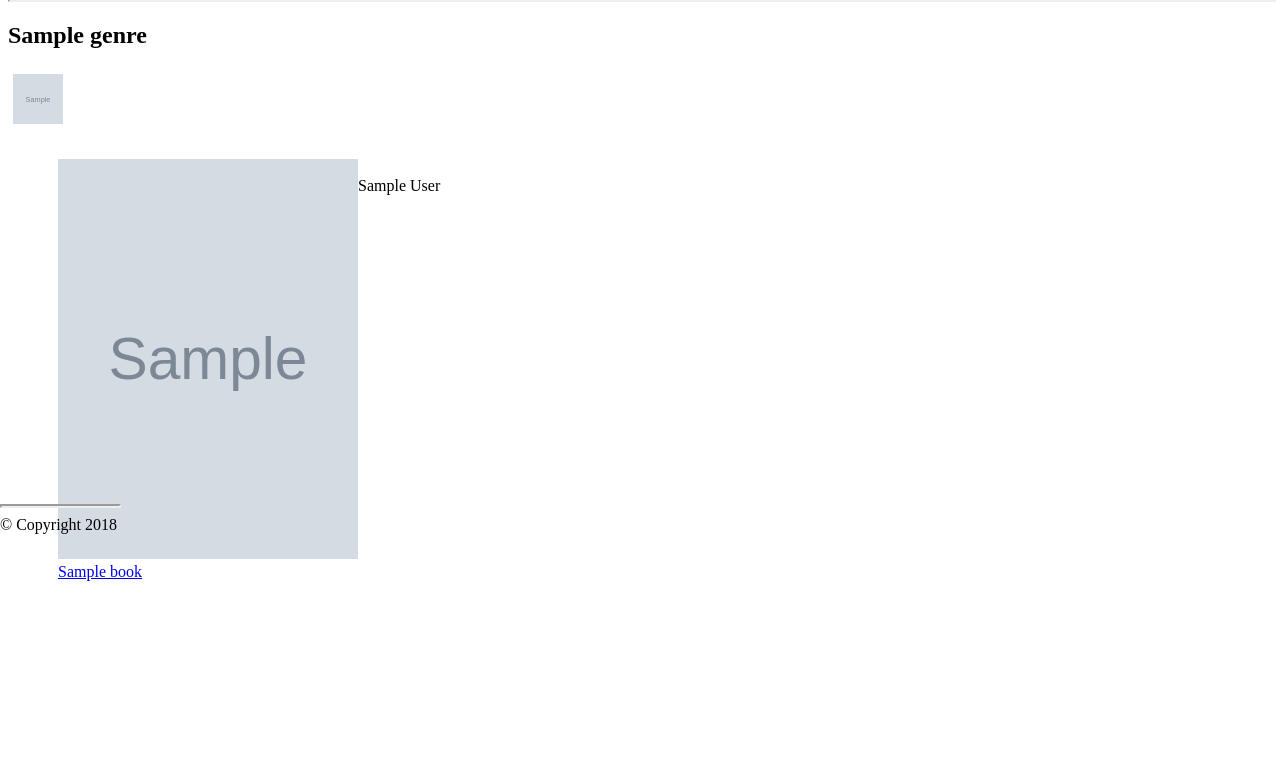
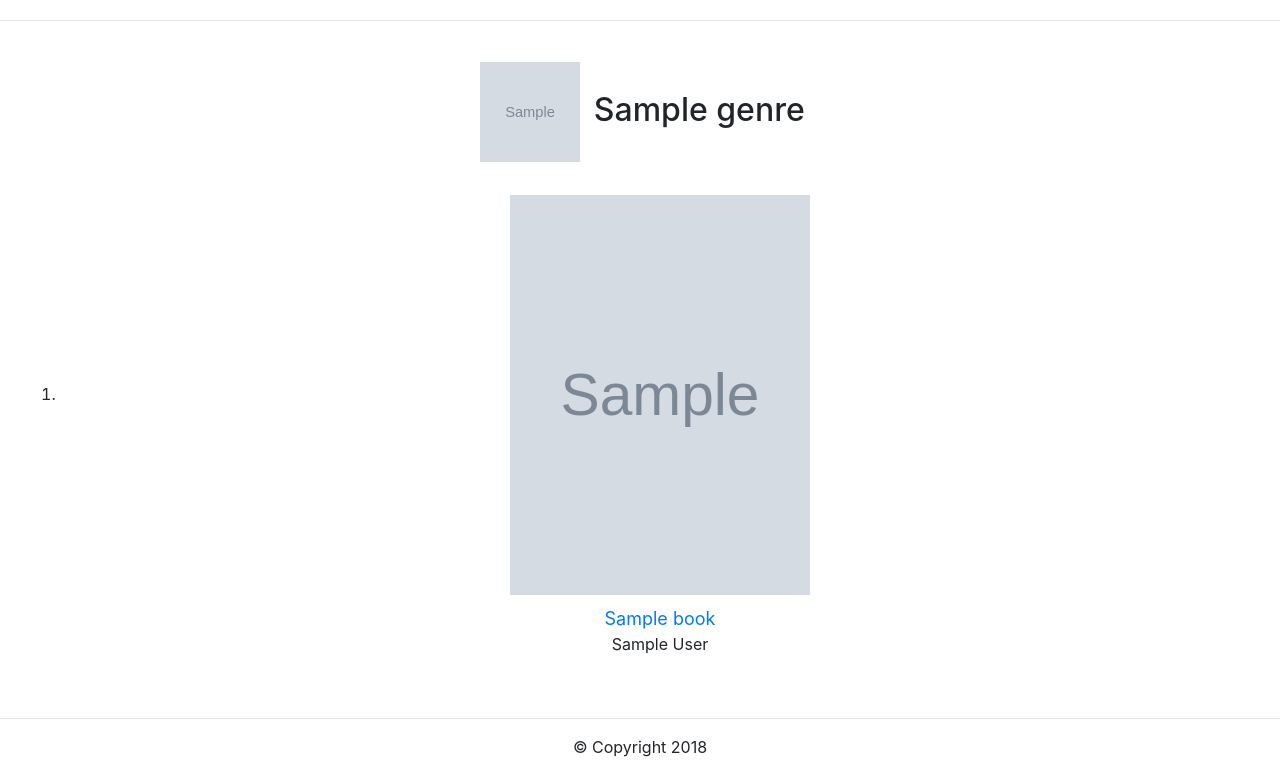
Before and after one commit to parsan98/Book-Catalog-FlaskApp, a Flask app: page /genre/1/ in a window 1280 px wide. Shown: the part 256-1035 px from the top of the page. Before the commit the page ends 837 px from the top, so only its background shows below. Run offline with Flask 2, Linux system fonts and the light colour scheme; tables that the repository leaves empty hold one stand-in row (values such as "Sample post"); grey boxes marked "Sample" are stand-in pictures; some libraries are stand-ins or nearby versions.

Commit message:
Working update - stylised

```diff
--- a/application.py
+++ b/application.py
@@ -145,9 +145,7 @@ def gdisconnect():
 	    del login_session['username']
 	    del login_session['email']
 	    del login_session['picture']
-	    response = make_response(json.dumps('Successfully disconnected.'), 200)
-	    response.headers['Content-Type'] = 'application/json'
-	    return response
+	    return redirect(url_for('showAllGenres', private=False))
     else:
 	    # Invalid token
 	    response = make_response(json.dumps('Failed to revoke token for given user.', 400))
@@ -166,7 +164,7 @@ def showAllGenres():
     if 'username' not in login_session:
         return render_template('allGenres.html', genres=genres, private=False)
     else:
-        return render_template('allGenres.html', genres=genres, private=True)
+        return render_template('allGenres.html', genres=genres, private=True, picture=login_session['picture'])
 
 
 @app.route('/genre/<int:genre_id>/')
@@ -177,7 +175,7 @@ def showGenreItems(genre_id):
     if 'username' not in login_session:
         return render_template('allBooks.html', genre=genre, books=books, private=False)
     else:
-        return render_template('allBooks.html', genre=genre, books=books, private=True)
+        return render_template('allBooks.html', genre=genre, books=books, private=True, picture=login_session['picture'])
 
 
 @app.route('/book/<int:book_id>/')
@@ -190,9 +188,9 @@ def showBook(book_id):
         return render_template('book.html', book=book, genre=genre, creator=creator, private=False, isCreator=False)
     else:
         if (login_session['username'] == creator.name):
-            return render_template('book.html', book=book, genre=genre, creator=creator, private=True, isCreator=true)
+            return render_template('book.html', book=book, genre=genre, creator=creator, private=True, picture=login_session['picture'], isCreator=True)
         else:
-            return render_template('book.html', book=book, genre=genre, creator=creator, private=True, isCreator=false)
+            return render_template('book.html', book=book, genre=genre, creator=creator, private=True, picture=login_session['picture'], isCreator=False)
 
 
 @app.route('/book/new/', methods=['GET', 'POST'])
@@ -212,9 +210,9 @@ def addBook():
                         user=user)
         session.add(book)
         session.commit()
-        return redirect(url_for('showGenreItems', genre_id=genre.id, private=True))
+        return redirect(url_for('showGenreItems', genre_id=genre.id, private=True, picture=login_session['picture']))
     else:
-        return render_template('createBook.html', private=True)
+        return render_template('createBook.html', private=True, picture=login_session['picture'])
 
 
 @app.route('/book/<int:book_id>/edit/', methods=['GET', 'POST'])
@@ -233,9 +231,9 @@ def editBook(book_id):
         book.description = '{}'.format(request.form['description'])
         book.genre = session.query(Genre).filter_by(id=request.form['genre']).one()
         book.cover = request.form['cover']
-        return redirect(url_for('showBook', book_id=book.id, private=True))
+        return redirect(url_for('showBook', book_id=book.id, private=True, picture=login_session['picture']))
     else:
-        return render_template('editBook.html', book=book, genre=genre, creator=creator, private=True)
+        return render_template('editBook.html', book=book, genre=genre, creator=creator, private=True, picture=login_session['picture'])
 
 
 @app.route('/book/<int:book_id>/delete/', methods=['GET', 'POST'])
@@ -246,14 +244,14 @@ def deleteBook(book_id):
     if 'username' not in login_session:
         return redirect(url_for('showLogin', private=False))
     if book.user_id != login_session['user_id']:
-        return redirect(url_for('showBook', private=True))
+        return redirect(url_for('showBook', private=True, picture=login_session['picture']))
     if request.method == 'POST':
         # Delete function
         session.delete(book)
         session.commit()
-        return redirect(url_for('showAllGenres', private=True))
+        return redirect(url_for('showAllGenres', private=True, picture=login_session['picture']))
     else:
-        return render_template('deleteBook.html', book=book, creator=creator, private=True)
+        return render_template('deleteBook.html', book=book, creator=creator, private=True, picture=login_session['picture'])
 
 
 
--- /dev/null
+++ b/static/headerStyleLarge.css
@@ -0,0 +1,12 @@
+.main-nav {
+  position: fixed;
+  top: 5px;
+  right: 5px;
+}
+.header-img {
+  display: inline-block;
+  vertical-align: middle;
+}
+.main-title {
+  display: inline-block;
+}
--- /dev/null
+++ b/static/headerStyleSmall.css
@@ -0,0 +1,19 @@
+.main-nav {
+  float: none;
+  margin-left: auto;
+  margin-right: auto;
+}
+.header-img {
+  display: block;
+  margin-left: auto;
+  margin-right: auto;
+}
+.main-title {
+  display: block;
+  text-align: center;
+}
+.header-icon {
+  display: block;
+  margin-right: auto;
+  margin-left: auto;
+}
--- a/static/styles.css
+++ b/static/styles.css
@@ -1,17 +1,17 @@
-body {
-  font-size: ;
+div {
+  padding: 20px;
 }
 
-header {
-  height: 200px;
+footer {
   width: 100%;
+  display: block;
+  padding-bottom: 20px;
 }
 
 .header-img {
-  width: 100px;
-  height: 100px;
-  margin: 5px auto 0px auto;
-  display: block;
+  width: 250px;
+  height: 250px;
+  margin: 5px;
 }
 
 .main-title {
@@ -22,21 +22,11 @@ header {
   padding: 10px;
 }
 
-hr {
-  display: block;
-  border-style: inset;
-  border-width: 2px;
-  width: 100%;
-}
-
-.list {
-  display: block;
-}
+.list {}
 
 .list-item {
   padding: 10px;
-  display: inline-flex;
-  flex-flow: wrap;
+  font-size: 16px;
 }
 
 .genre-pic {
@@ -44,11 +34,15 @@ hr {
   width: 200px;
 }
 
-.item-link {}
+.item-link {
+  font-size: 18px;
+}
 
 .small {
-  width: 50px;
-  height: 50px;
+  width: 100px;
+  height: 100px;
+  margin: 5px;
+  vertical-align: middle;
 }
 
 .big {
@@ -56,25 +50,13 @@ hr {
   height: 100px;
 }
 
-.icon {
-  radius: 50%;
-  margin: 5px;
-}
-
 .book-cover {
   height: 400px;
   width: 300px;
+  margin: 10px;
 }
 
 .para {
   width: 70%;
   margin: 5px auto 5px auto;
 }
-
-footer {
-  width: 100%
-  text-align: center;
-  position: absolute;
-  bottom: 10px;
-  left: 0px;
-}
--- a/templates/allBooks.html
+++ b/templates/allBooks.html
@@ -1,17 +1,20 @@
 {% extends "base.html" %}
 {% block content%}
 
-  <h2> {{genre.name}} </h2>
-
-  <img class="icon small" src={{genre.icon}} alt={{genre.name}}>
+  <h2>
+    <img class="small" src={{genre.icon}} alt={{genre.name}}>
+    {{genre.name}}
+  </h2>
 
   <ol class="list">
     {% for book in books %}
     <li class="list-item">
       <a class="item-link" href="{{url_for('showBook', book_id=book.id)}}">
-      <img class="book-cover" src="{{book.cover}}" alt="{{book.name}}"><br>
+      <img class="book-cover" src="{{book.cover}}" alt="{{book.name}}">
+      <br>
       {{book.name}} </a>
-      <br> {{book.author}}
+      <br>
+      {{book.author}}
     </li>
     {% endfor %}
   </ol>
--- a/templates/base.html
+++ b/templates/base.html
@@ -1,19 +1,23 @@
 <!DOCTYPE html>
 <html lang="en">
 <head>
-  <title>Catalog</title>
+  <title>Catalog</title>  <meta charset="utf-8">
+  <meta name="viewport" content="width=device-width,initial-scale=1">
   <link rel=stylesheet type=text/css href="{{ url_for('static', filename='styles.css') }}">
+  <link rel=stylesheet media="screen and (min-width: 800px)" type=text/css href="{{ url_for('static', filename='headerStyleLarge.css') }}">
+  <link rel=stylesheet media="screen and (max-width: 799px)" type=text/css href="{{ url_for('static', filename='headerStyleSmall.css') }}">
+  <link rel="stylesheet" href="https://stackpath.bootstrapcdn.com/bootstrap/4.1.3/css/bootstrap.min.css" integrity="sha384-MCw98/SFnGE8fJT3GXwEOngsV7Zt27NXFoaoApmYm81iuXoPkFOJwJ8ERdknLPMO" crossorigin="anonymous">
 </head>
 <body>
 
-  {% include "header.html" %}
+{% include "header.html" %}
 
-  <div id="content">
-    {% block content %}
-    {% endblock %}
-  </div>
+<div class="text-justify text-center">
+{% block content %}
+{% endblock %}
+</div>
 
-  {% include "footer.html" %}
+{% include "footer.html" %}
 
 </body>
 </html>
--- a/templates/book.html
+++ b/templates/book.html
@@ -18,9 +18,9 @@
   <br>
   <br>
   {% if (isCreator) %}
-  <a href="/book/{{book.id}}/edit/"> Edit this book </a>
+  <a class="btn btn-block btn-primary" href="/book/{{book.id}}/edit/"> Edit this book </a>
   <br>
-  <a href="/book/{{book.id}}/delete/"> Delete this book </a>
+  <a class="btn btn-block btn-danger" href="/book/{{book.id}}/delete/"> Delete this book </a>
   {% endif %}
 
 {% endblock %}
--- a/templates/deleteBook.html
+++ b/templates/deleteBook.html
@@ -11,7 +11,7 @@
 
     <img src={{book.cover}} alt={{book.name}} width=200px height=300px>
     <br>
-    <button type="button" onclick="location.href='/book/{{book.id}}'"> Cancel </button>
-    <button type="submit"> Delete </button>
+    <button class="btn btn-block btn-default" type="button" onclick="location.href='/book/{{book.id}}'"> Cancel </button>
+    <button class="btn btn-block btn-danger" type="submit"> Delete </button>
 
 {% endblock %}
--- a/templates/footer.html
+++ b/templates/footer.html
@@ -1,4 +1,4 @@
-<footer>
+<footer class="text-center">
   <hr>
   &copy; Copyright
     <script>
--- a/templates/header.html
+++ b/templates/header.html
@@ -1,16 +1,19 @@
 <header>
+  <a href="{{url_for('showAllGenres')}}">
   <img src="http://tienganh247.com.vn/wp-content/uploads/2016/07/tai-lieu-ngu-phap-tieng-anh-khong-the-thieu.jpg"
        class="header-img"
        alt="Books image">
+  </a>
   <h1 class="main-title"> A Catalog of Books </h1>
   <nav class="main-nav">
     {% if (private) %}
-    <img class="small icon" src="{{ login_session['picture'] }}" alt="logged in">
-    <a class="private" href="{{url_for('addBook')}}"> Add a book </a>
-    <a class="private" href="{{url_for('gdisconnect')}}"> Logout </a>
+    <img class="header-icon small" src="{{picture}}" alt="logged in">
+    <br>
+    <a class="btn btn-success btn-block" href="{{url_for('addBook')}}"> Add a book </a>
+    <a class="btn btn-primary btn-block" href="{{url_for('gdisconnect')}}"> Logout </a>
     {% else %}
-    <a class="public" href="{{url_for('showLogin')}}"> Login </a>
+    <a class="btn btn-primary  btn-block" href="{{url_for('showLogin')}}"> Login </a>
     {% endif %}
   </nav>
   <hr>
-<header>
+</header>
--- a/templates/loginResult.html
+++ b/templates/loginResult.html
@@ -1,3 +1,5 @@
 <h2> Welcome {{ username }} </h2>
+<br>
 <img class="icon big" src={{picture}} alt="user image">
-<p class="para"> You will now be able to add your items to this catalog and edit and delete your items </p>
+<br>
+<p> You will now be able to add your items to this catalog and edit and delete your items </p>
```
Also changed, not shown: templates/createBook.html (+13 -3 lines), templates/editBook.html (+16 -4 lines), templates/login.html (+9 -3 lines), templates/allGenres.html (line endings or trailing spaces), 1 other file.
